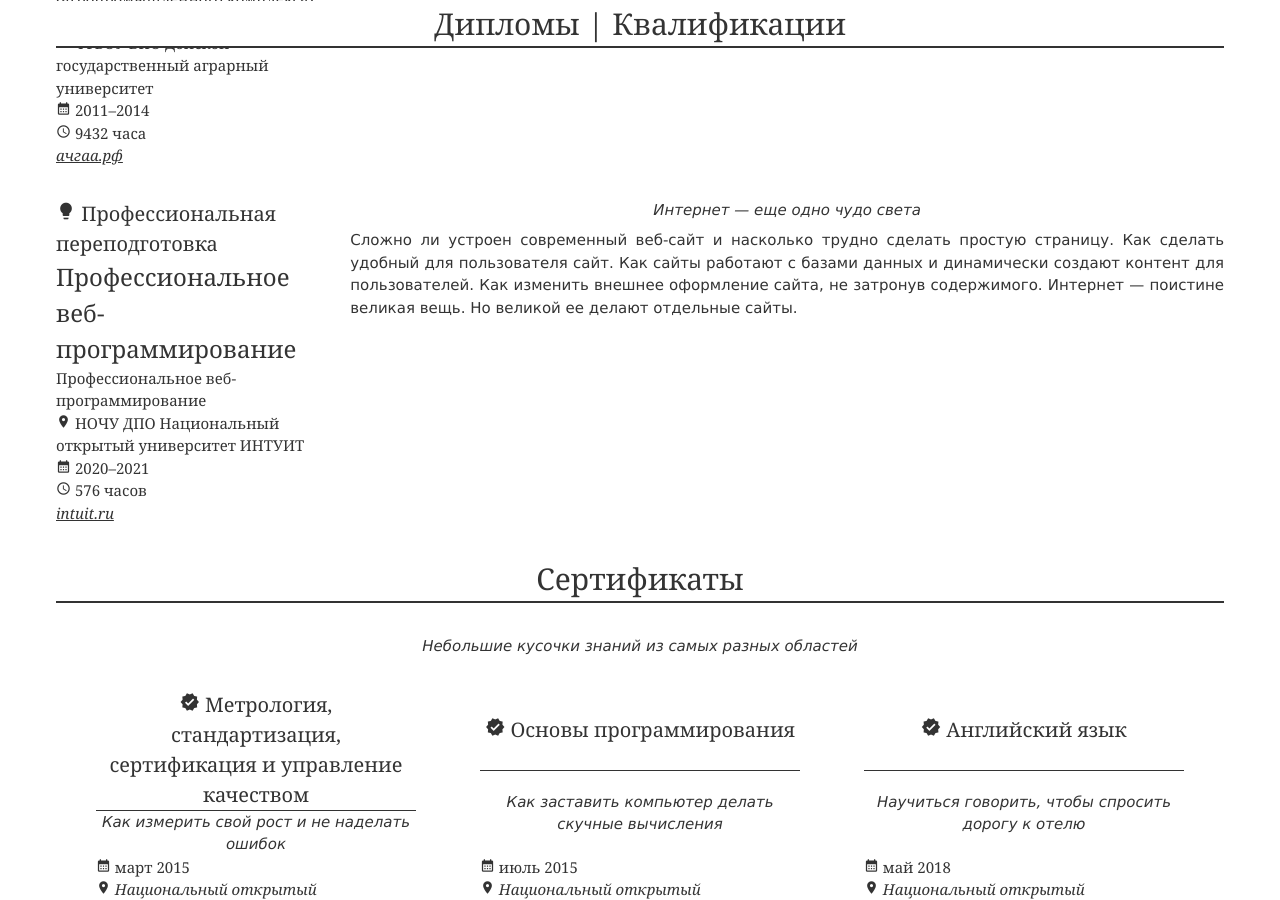
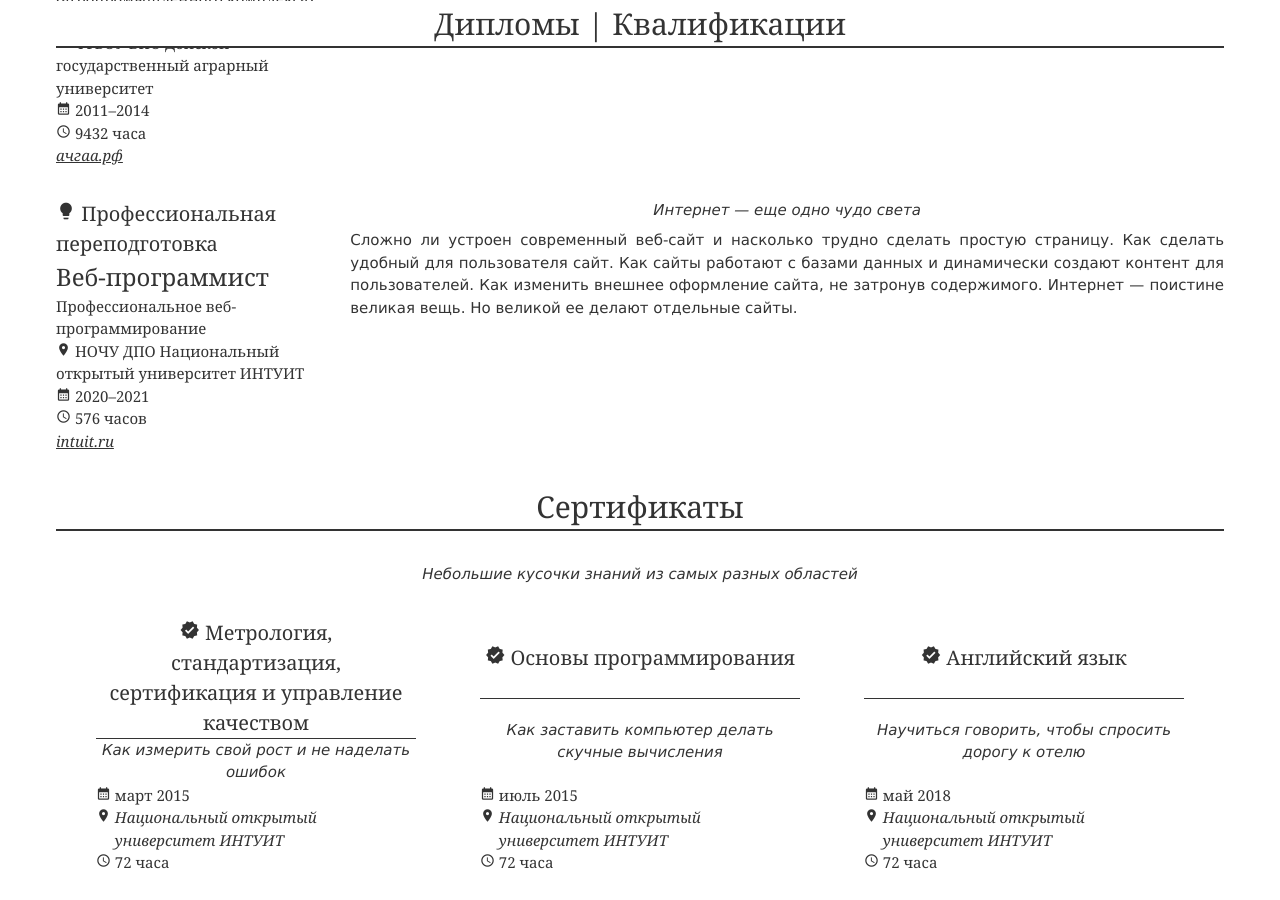
Before and after one commit to konstantin-morenko/jresume, a Jekyll site: the page built from index.md, in a window 1280 px wide and 900 px high, scrolled down 2264 px. Built offline with Jekyll 4.4.1, drawn with Linux system fonts in a browser that asks for light colours.

Commit message:
Fixed name

```diff
--- a/_data/educations.yml
+++ b/_data/educations.yml
@@ -84,7 +84,7 @@ cards:
     получить максимальное количество денег?
 
 
-- name: Профессиональное веб-программирование
+- name: Веб-программист
   speciality: Профессиональное веб-программирование
   level: Профессиональная переподготовка
   university:  НОЧУ ДПО Национальный открытый университет ИНТУИТ
```
